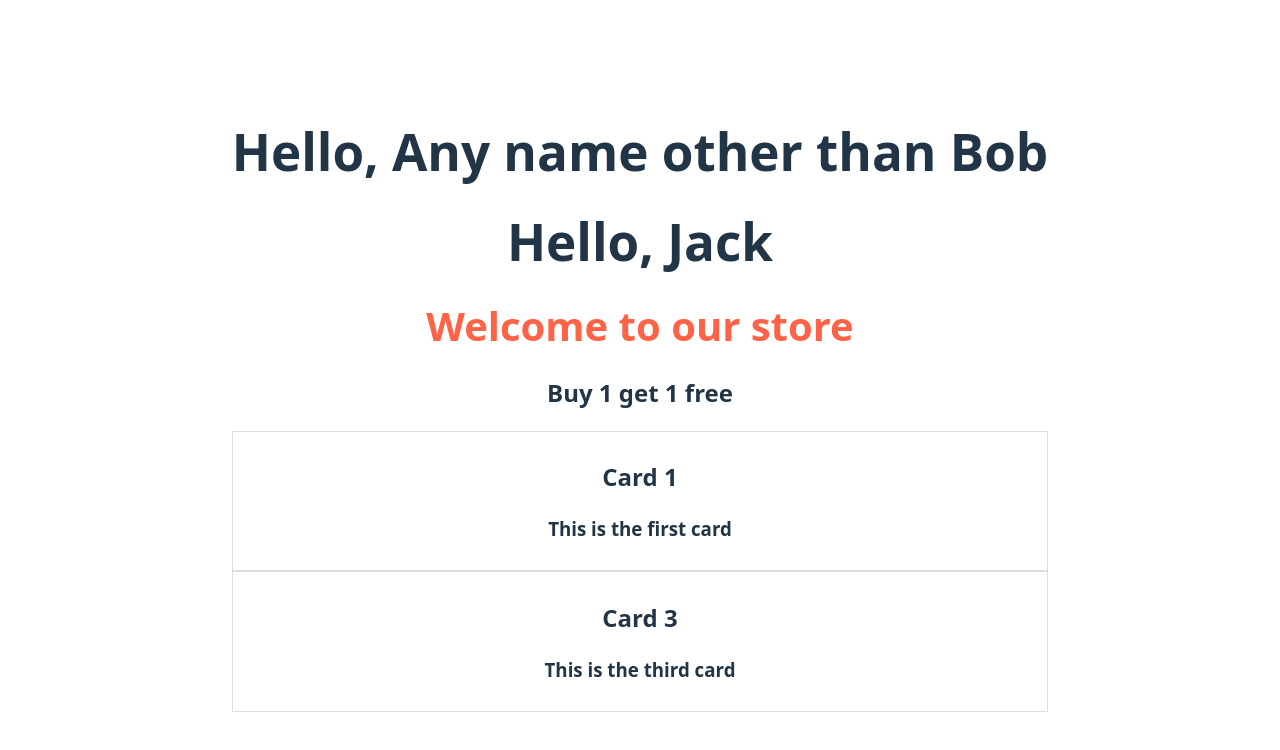
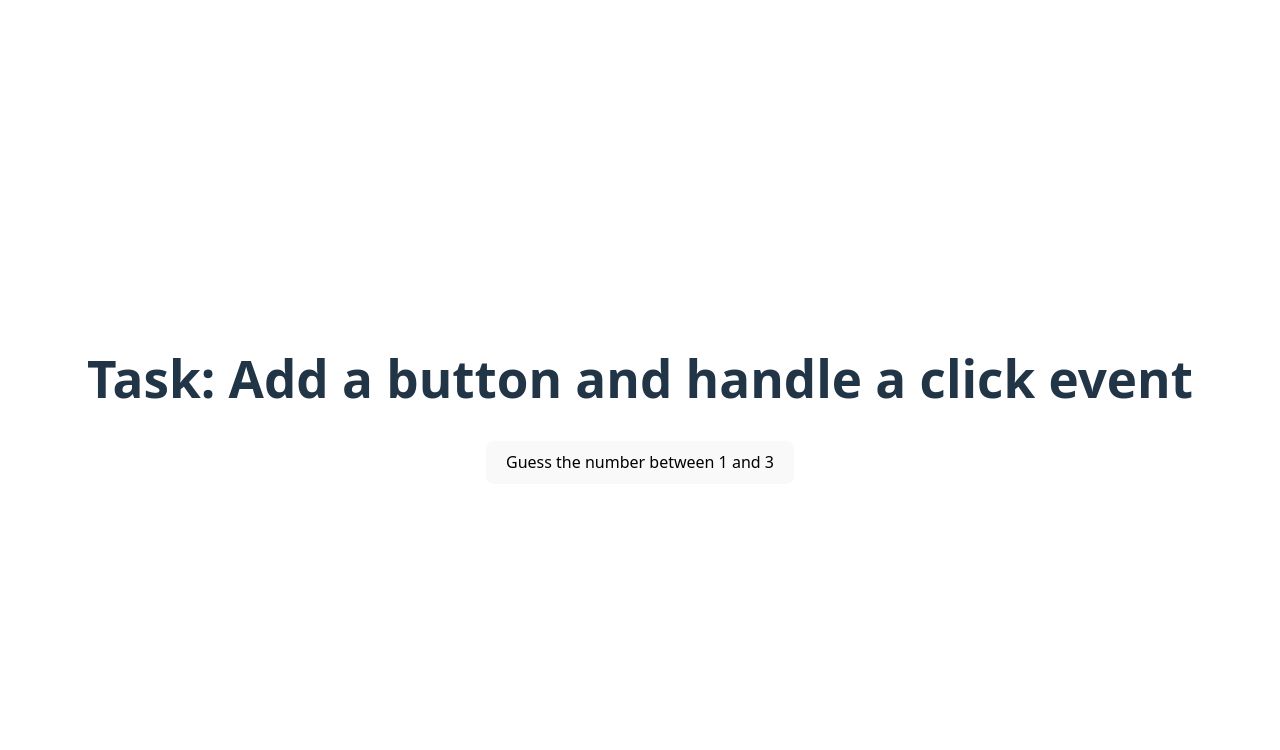
Before and after one commit to waqiyuddev/meta-react-basic, a React (Vite) app in the folder vite-project/: page / in a window 1280 px wide. Shown: the top 750 px of the page. Built offline with nearby package versions, Linux system fonts and the light colour scheme.

Commit message:
Dynamic events - GuessNumber

```diff
--- a/vite-project/src/App.tsx
+++ b/vite-project/src/App.tsx
@@ -5,6 +5,7 @@
 import Promo from './assets/Components/Promo'
 import Card from './assets/Components/Card'
 import './App.css'
+import GuessNumber from './assets/Components/GuessNumber'
 
 
 function App() {
@@ -12,17 +13,19 @@
 
   return (
     <div className="App">
-      <Heading firstName="Any name other than Bob" />
+      {/* <Heading firstName="Any name other than Bob" />
       <Heading firstName="Jack" />
       <Promo heading="Welcome to our store" promoSubHeading="Buy 1 get 1 free" />
       <Card h2="Card 1" h3="This is the first card" />
-      <Card h2="Card 3" h3="This is the third card" />
+      <Card h2="Card 3" h3="This is the third card" /> */}
 
       {/* <div className="fourthExample">
         <button onClick={fourthExample}>
           using a separate function expression
         </button>
       </div> */}
+
+      <GuessNumber />
     </div>
   );
 }
--- /dev/null
+++ b/vite-project/src/assets/Components/GuessNumber.tsx
@@ -0,0 +1,23 @@
+import React from "react";
+
+function GuessNumber() {
+    function handleClick() {
+        const randomNum = Math.floor(Math.random() * 3) + 1;
+        console.log(randomNum);
+
+        const userInput = prompt("Type a number");
+
+        alert(`Computer number: ${randomNum}, Your guess: ${userInput}`);
+    }
+
+    return (
+        <div>
+            <h1>Task: Add a button and handle a click event</h1>
+            <button onClick={handleClick}>
+                Guess the number between 1 and 3
+            </button>
+        </div>
+    );
+}
+
+export default GuessNumber;
```
